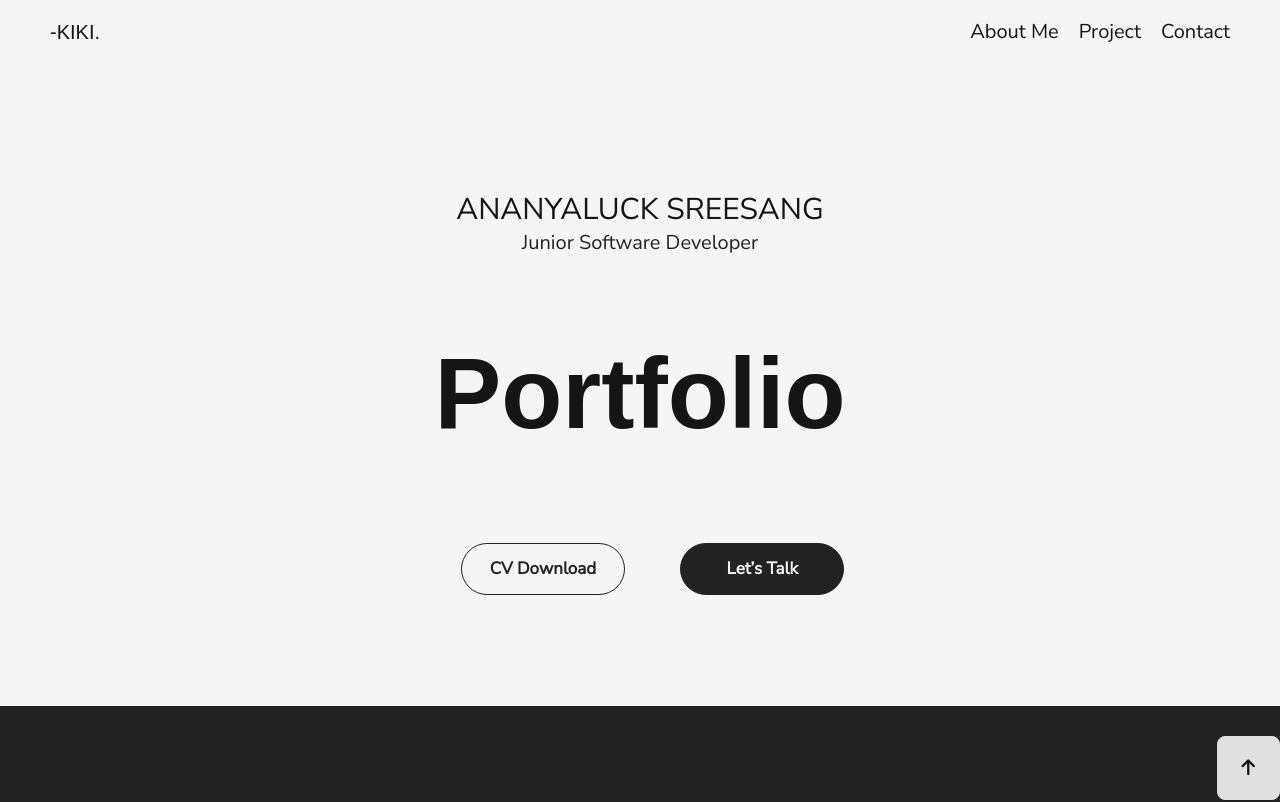
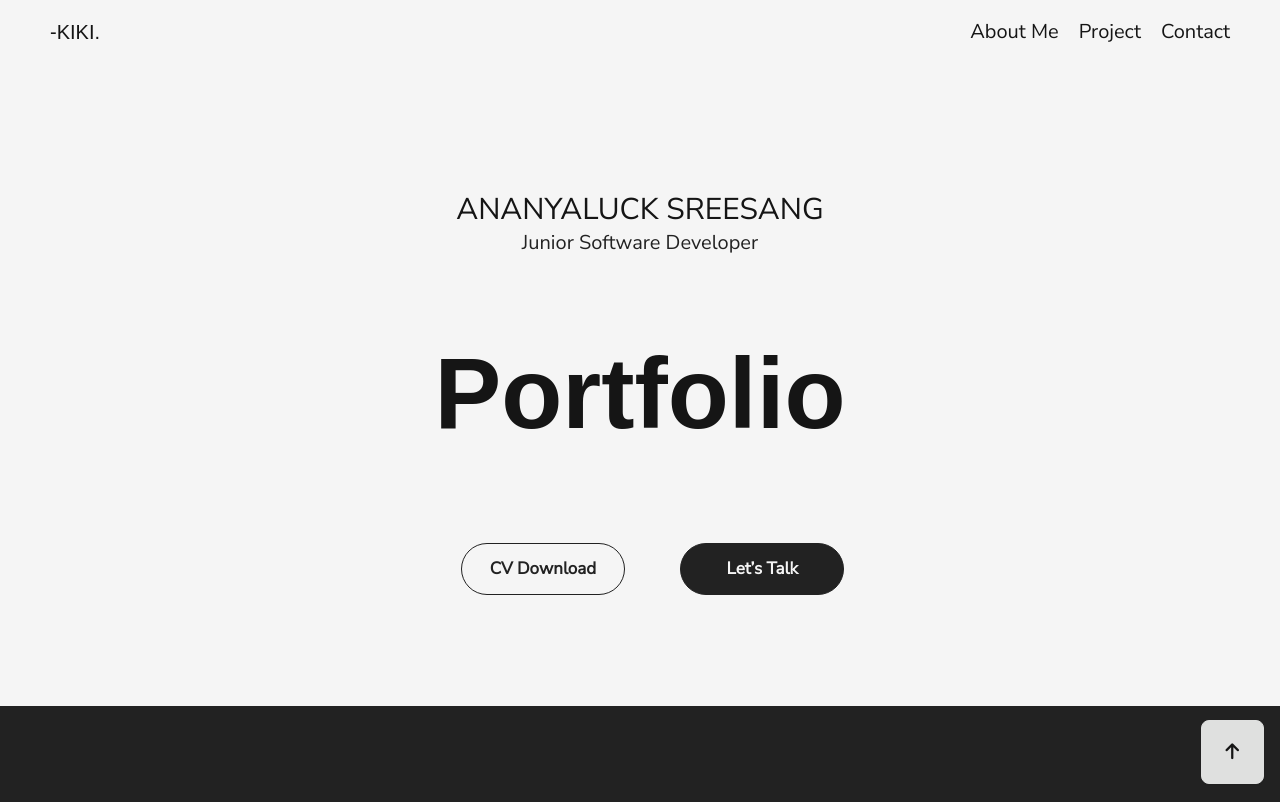
Before and after one commit to kiki-ananyaluck/portfolio-kiki-ananyaluck, a React (Vite) app: page / in a window 1280 px wide. Shown: the top 802 px of the page. Built offline with nearby package versions, Linux system fonts and the light colour scheme; a web font is replaced by a local one.

Commit message:
edit margin arrow

```diff
--- a/src/component/ArrowToTop.jsx
+++ b/src/component/ArrowToTop.jsx
@@ -9,7 +9,7 @@ const ArrowToTop = () => {
 
     return (
         <div className="min-w-full">
-            <button className="btn lg:btn-lg fixed bottom-0 right-0" onClick={scrollToTop}>
+            <button className="btn lg:btn-lg fixed bottom-0 right-0 m-4" onClick={scrollToTop}>
                 <i className="fa-solid fa-arrow-up"></i>
             </button>
         </div>
```
